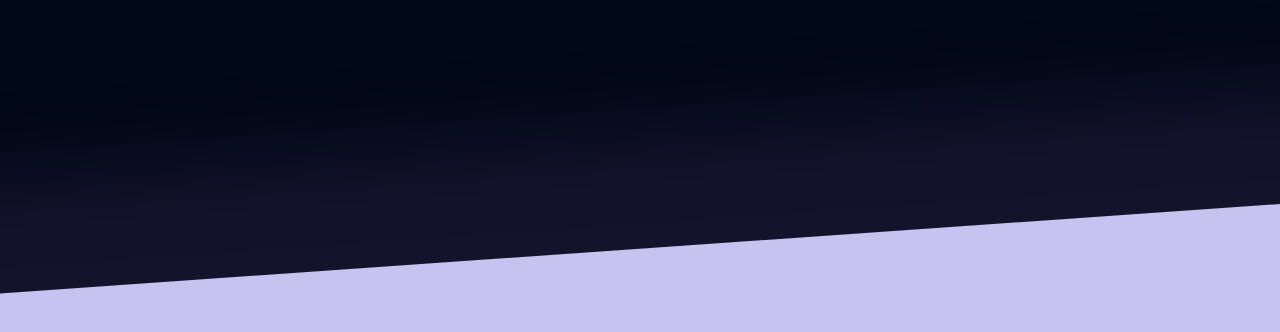
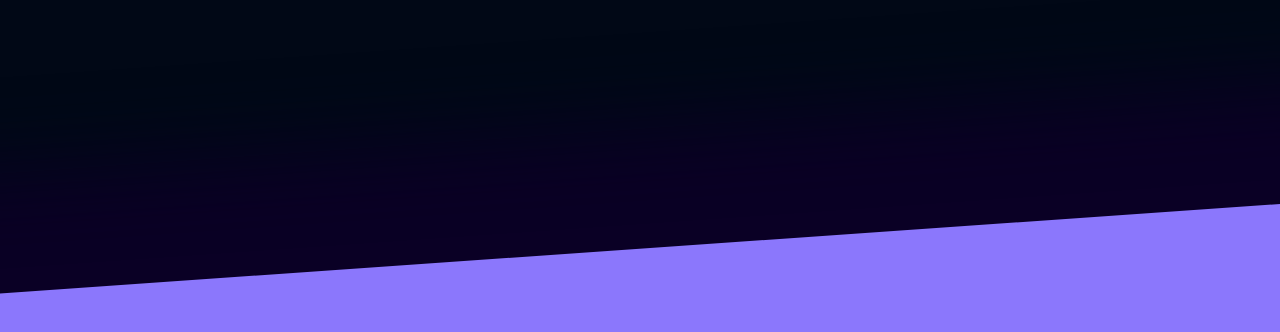
Before and after one commit to midcenturydude7/gradient-glow-background, a plain HTML site: page index.html in a window 1280 px wide. Shown: the part 422-754 px from the top of the page. Drawn offline with Linux system fonts and the light colour scheme.

Commit message:
Adjust bg colors

```diff
--- a/styles/styles.scss
+++ b/styles/styles.scss
@@ -12,7 +12,6 @@ body {
   // display: grid;
   // place-content: center;
   color: #ececec;
-  background: black;
 }
 
 .wrapper {
@@ -47,12 +46,7 @@ body {
     top: 90%;
     transform: rotateZ(-4deg);
     transform-origin: 0 0;
-    // border-top: 1px solid rgba(54, 187, 248, 0.123);
-    background: linear-gradient(
-      180deg,
-      rgba(200, 194, 241, 1) 38%,
-      rgba(221, 217, 242, 1) 71%
-    );
-    box-shadow: 0 0 80px 120px #5033703f;
+    background: #8b77fc;
+    box-shadow: 0 0 80px 120px #0a0025;
   }
 }
```
Also changed, not shown: styles/styles.css, 1 other file.
